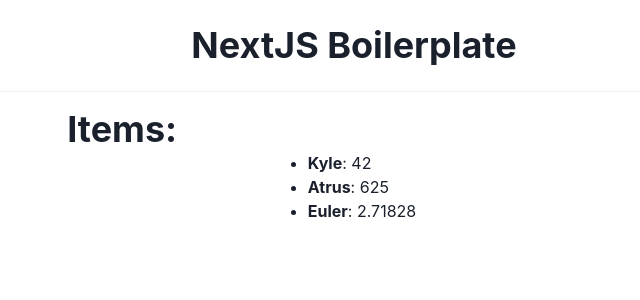
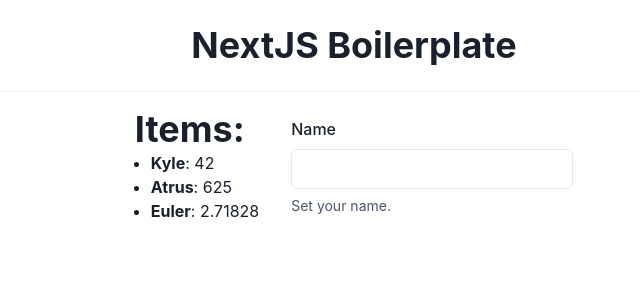
Before and after one commit to kylehovey/next-boilerplate, a Next.js app: page / in a window 1280 px wide. Shown: the top 300 px of the page, without its empty margins (286-926 px from the left). Built offline with nearby package versions, Linux system fonts and the light colour scheme.

Commit message:
Added Redux Toolkit

```diff
--- /dev/null
+++ b/concerns/hooks/store.ts
@@ -0,0 +1,7 @@
+import { useDispatch, useSelector } from "react-redux";
+import type { TypedUseSelectorHook } from "react-redux";
+
+import type { AppDispatch, RootState } from "../../store";
+
+export const useAppDispatch: () => AppDispatch = useDispatch;
+export const useAppSelector: TypedUseSelectorHook<RootState> = useSelector;
--- a/package.json
+++ b/package.json
@@ -17,6 +17,7 @@
     "@emotion/react": "^11.10.6",
     "@emotion/styled": "^11.10.6",
     "@next/font": "13.0.7",
+    "@reduxjs/toolkit": "^1.9.3",
     "@types/node": "18.11.16",
     "@types/react": "18.0.26",
     "@types/react-dom": "18.0.9",
@@ -27,6 +28,7 @@
     "next": "13.0.7",
     "react": "18.2.0",
     "react-dom": "18.2.0",
+    "react-redux": "^8.0.5",
     "typescript": "4.9.4"
   },
   "devDependencies": {
--- a/pages/_app.tsx
+++ b/pages/_app.tsx
@@ -1,15 +1,19 @@
 import { Analytics } from "@vercel/analytics/react";
 import { ChakraProvider } from "@chakra-ui/react";
+import { Provider } from "react-redux";
 
 import type { AppProps } from "next/app";
 
 import theme from "../concerns/theme/theme";
+import { store } from "../store";
 
 export default function App({ Component, pageProps }: AppProps) {
   return (
-    <ChakraProvider theme={theme}>
-      <Component {...pageProps} />
-      <Analytics />
-    </ChakraProvider>
+    <Provider store={store}>
+      <ChakraProvider theme={theme}>
+        <Component {...pageProps} />
+        <Analytics />
+      </ChakraProvider>
+    </Provider>
   );
 }
--- a/pages/index.tsx
+++ b/pages/index.tsx
@@ -1,26 +1,50 @@
 import {
+  Box,
   Center,
   Container,
   Divider,
+  FormControl,
+  FormHelperText,
+  FormLabel,
+  HStack,
   Heading,
+  Input,
   ListItem,
   UnorderedList,
   VStack,
 } from "@chakra-ui/react";
-import React from "react";
+import React, { useCallback } from "react";
+
 import Item from "../components/Item";
+import { useAppDispatch, useAppSelector } from "../concerns/hooks/store";
+import { setName } from "../store/slices/example";
 
 import data from "../data/data";
 
-const Home: React.FC = () => (
+const Home: React.FC = () => {
+  const dispatch = useAppDispatch();
+  const name = useAppSelector((state) => state.example.name);
+
+  /**
+   * Note: you don't need Redux for this, it could just be a
+   * useState hook. I added this here so that some example
+   * Redux action could be dispatched from this component.
+   */
+  const handleNameChange = useCallback<
+    React.ChangeEventHandler<HTMLInputElement>
+  >(({ target }) => dispatch(setName(target.value)), [dispatch]);
+
+  return (
     <>
       <Center>
         <Heading p={6}>NextJS Boilerplate</Heading>
       </Center>
       <Divider />
       <Container p={4}>
-      <Heading as="h2">Items:</Heading>
-      <VStack spacing={4}>
+        <VStack>
+          <HStack spacing={8}>
+            <Box>
+              <Heading as="h3">Items:</Heading>
               <UnorderedList>
                 {data.map((item) => (
                   <ListItem>
@@ -28,9 +52,20 @@
                   </ListItem>
                 ))}
               </UnorderedList>
+            </Box>
+            <Box>
+              <FormControl>
+                <FormLabel>Name</FormLabel>
+                <Input minWidth={50} value={name} onChange={handleNameChange} />
+                <FormHelperText>Set your name.</FormHelperText>
+              </FormControl>
+            </Box>
+          </HStack>
+          {name !== "" ? <Heading as="h3">Hello {name}!</Heading> : null}
         </VStack>
       </Container>
     </>
   );
+};
 
 export default Home;
--- /dev/null
+++ b/store/index.ts
@@ -0,0 +1,12 @@
+import { configureStore } from "@reduxjs/toolkit";
+
+import example from "./slices/example";
+
+export const store = configureStore({
+  reducer: {
+    example,
+  },
+});
+
+export type RootState = ReturnType<typeof store.getState>;
+export type AppDispatch = typeof store.dispatch;
--- /dev/null
+++ b/store/slices/example.ts
@@ -0,0 +1,23 @@
+import { PayloadAction, createSlice } from "@reduxjs/toolkit";
+
+interface ExampleSlice {
+  name: string;
+}
+
+const initialState: ExampleSlice = {
+  name: "",
+};
+
+const exampleSlice = createSlice({
+  name: "example",
+  initialState,
+  reducers: {
+    setName(state, action: PayloadAction<string>) {
+      state.name = action.payload;
+    },
+  },
+});
+
+export const { setName } = exampleSlice.actions;
+
+export default exampleSlice.reducer;
```
Also changed, not shown: .eslintrc.json, 1 other file (tests, documents, lock files or other folders). Lines whose indentation alone changed are shown as unchanged.
